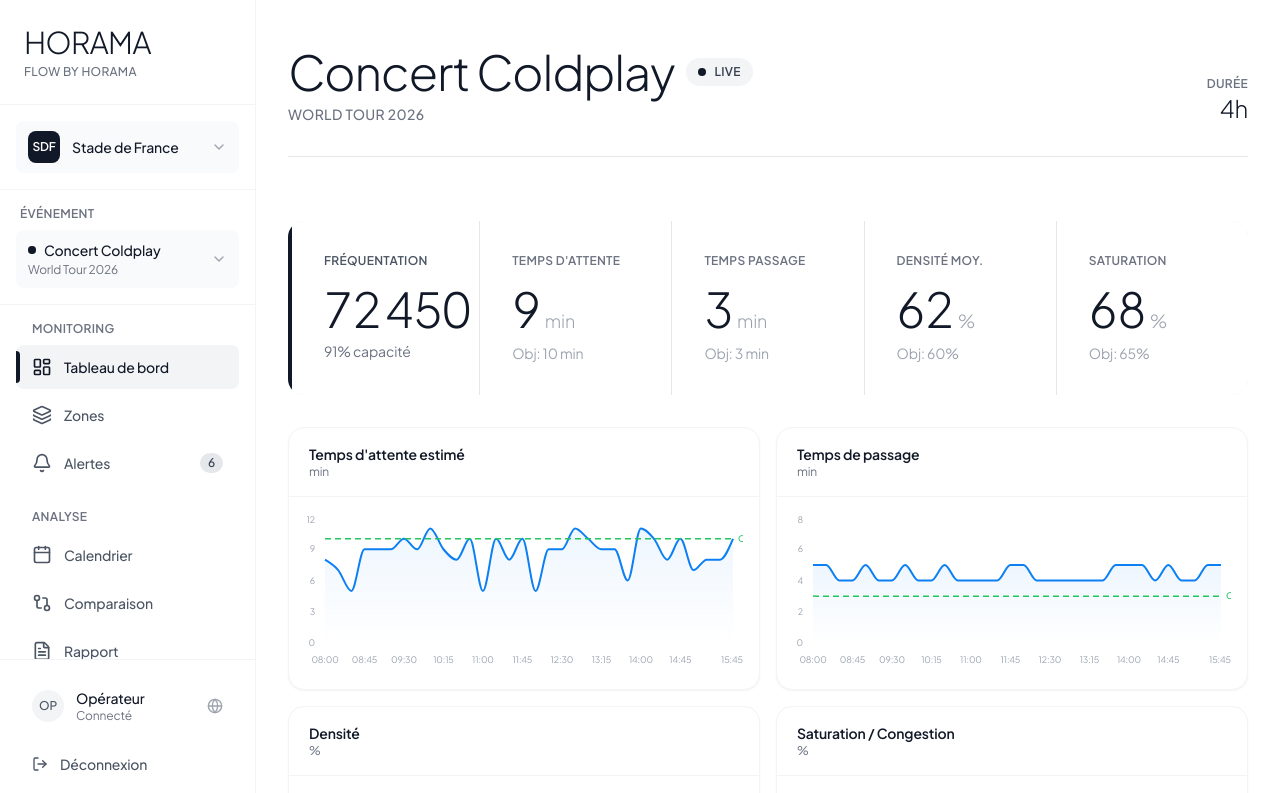
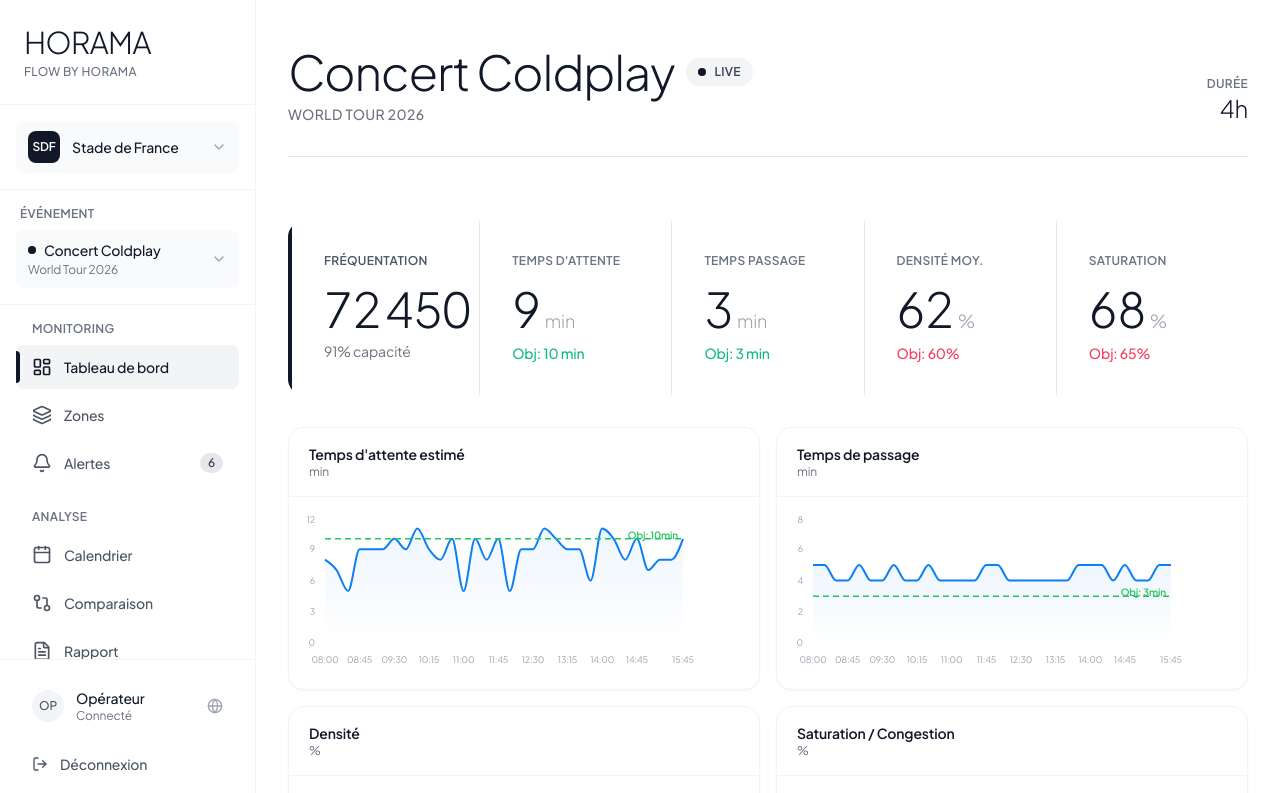
Before and after one commit to Horama-ai/Horama-Flow-D-mo, a React (Vite) app: page / in a window 1280 px wide. Shown: the top 793 px of the page. Built offline with nearby package versions, Linux system fonts and the light colour scheme.

Commit message:
Dashboard: margin obj + cartes stats rouge ou vert

```diff
--- a/src/pages/Dashboard.tsx
+++ b/src/pages/Dashboard.tsx
@@ -42,7 +42,7 @@
       <div className="p-3 lg:p-4">
         <div className="h-32 lg:h-40">
           <ResponsiveContainer width="100%" height="100%">
-            <AreaChart data={data} margin={{ top: 5, right: 10, left: -10, bottom: 0 }}>
+            <AreaChart data={data} margin={{ top: 5, right: 60, left: -10, bottom: 0 }}>
               <defs>
                 <linearGradient id={gradientId} x1="0" y1="0" x2="0" y2="1">
                   <stop offset="0%" stopColor="#0c7ff2" stopOpacity={0.12} />
@@ -83,10 +83,11 @@
                   strokeDasharray="6 4"
                   label={{
                     value: `Obj: ${objective}${unit}`,
-                    position: 'right',
+                    position: 'insideTopRight',
                     fill: '#22c55e',
-                    fontSize: 9,
-                    fontWeight: 500
+                    fontSize: 10,
+                    fontWeight: 600,
+                    dy: -12
                   }}
                 />
               )}
@@ -149,7 +150,7 @@
             <div className="text-2xl lg:text-5xl font-extralight text-gray-900 tabular-nums">
               {event.avgWaitTime}<span className="text-sm lg:text-lg text-gray-400 ml-1">min</span>
             </div>
-            <div className="text-xs lg:text-sm text-gray-400 mt-1 lg:mt-2">
+            <div className={`text-xs lg:text-sm font-medium mt-1 lg:mt-2 ${event.avgWaitTime <= OBJECTIVES.waitTime ? 'text-emerald-500' : 'text-rose-500'}`}>
               Obj: {OBJECTIVES.waitTime} min
             </div>
           </div>
@@ -158,7 +159,7 @@
             <div className="text-2xl lg:text-5xl font-extralight text-gray-900 tabular-nums">
               {event.avgPassageTime}<span className="text-sm lg:text-lg text-gray-400 ml-1">min</span>
             </div>
-            <div className="text-xs lg:text-sm text-gray-400 mt-1 lg:mt-2">
+            <div className={`text-xs lg:text-sm font-medium mt-1 lg:mt-2 ${event.avgPassageTime <= OBJECTIVES.passageTime ? 'text-emerald-500' : 'text-rose-500'}`}>
               Obj: {OBJECTIVES.passageTime} min
             </div>
           </div>
@@ -167,7 +168,7 @@
             <div className="text-2xl lg:text-5xl font-extralight text-gray-900 tabular-nums">
               {event.avgDensity}<span className="text-sm lg:text-lg text-gray-400 ml-1">%</span>
             </div>
-            <div className="text-xs lg:text-sm text-gray-400 mt-1 lg:mt-2">
+            <div className={`text-xs lg:text-sm font-medium mt-1 lg:mt-2 ${event.avgDensity <= OBJECTIVES.density ? 'text-emerald-500' : 'text-rose-500'}`}>
               Obj: {OBJECTIVES.density}%
             </div>
           </div>
@@ -176,7 +177,7 @@
             <div className="text-2xl lg:text-5xl font-extralight text-gray-900 tabular-nums">
               {event.avgSaturation}<span className="text-sm lg:text-lg text-gray-400 ml-1">%</span>
             </div>
-            <div className="text-xs lg:text-sm text-gray-400 mt-1 lg:mt-2">
+            <div className={`text-xs lg:text-sm font-medium mt-1 lg:mt-2 ${event.avgSaturation <= OBJECTIVES.saturation ? 'text-emerald-500' : 'text-rose-500'}`}>
               Obj: {OBJECTIVES.saturation}%
             </div>
           </div>
```
